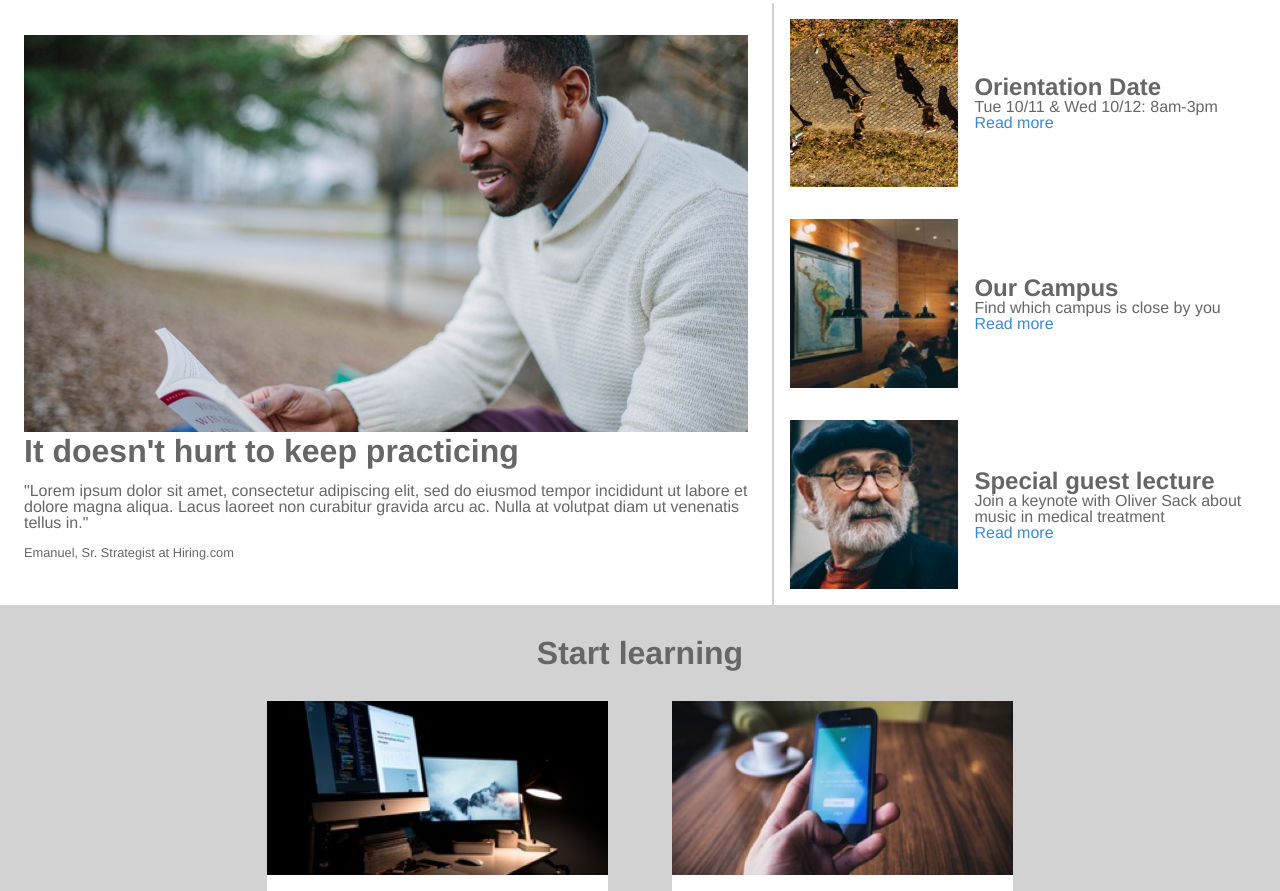
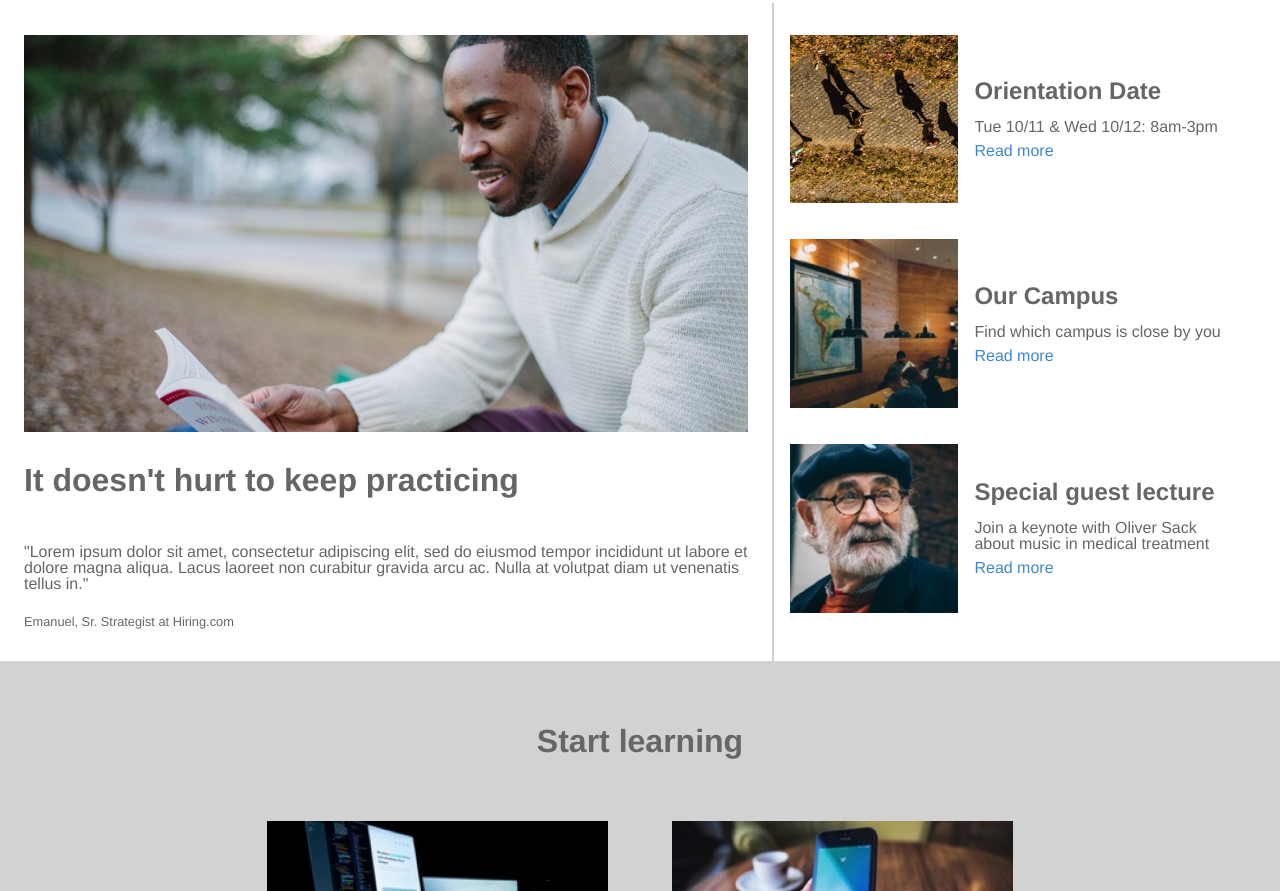
Before and after one commit to krdm1/colmar, a plain HTML site: page index.html in a window 1280 px wide. Shown: the part 696-1587 px from the top of the page. Drawn offline with Linux system fonts and the light colour scheme.

Commit message:
update flex format

```diff
--- a/index.html
+++ b/index.html
@@ -59,11 +59,13 @@
 
       <div class="flex-main desktop">
         <img src="./resources/images/information-main.jpg">
-        <h2>It doesn't hurt to keep practicing</h2>
-        <br>
-        <h4>"Lorem ipsum dolor sit amet, consectetur adipiscing elit, sed do eiusmod tempor incididunt ut labore et dolore magna aliqua. Lacus laoreet non curabitur gravida arcu ac. Nulla at volutpat diam ut venenatis tellus in."</h4>
-        <br>
-        <h5>Emanuel, Sr. Strategist at Hiring.com</h5>
+        <div class="flex-main-text">
+          <h2>It doesn't hurt to keep practicing</h2>
+          <br>
+          <h4>"Lorem ipsum dolor sit amet, consectetur adipiscing elit, sed do eiusmod tempor incididunt ut labore et dolore magna aliqua. Lacus laoreet non curabitur gravida arcu ac. Nulla at volutpat diam ut venenatis tellus in."</h4>
+          <br>
+          <h5>Emanuel, Sr. Strategist at Hiring.com</h5>
+        </div>
       </div>
 
       <div class="flex-sidebar">
--- a/resources/css/style.css
+++ b/resources/css/style.css
@@ -16,14 +16,17 @@ h1 {
 
 h2 {
   font-size: 2rem;
+  padding: 2rem 0;
 }
 
 h3 {
   font-size: 1.5rem;
+  padding-bottom: 1rem;
 }
 
 h4 {
   font-size: 1rem;
+  padding-bottom: 0.5rem;
 }
 
 h5 {
@@ -54,6 +57,8 @@ a {
 }
 
 .flex-main {
+  display: flex;
+  flex-direction: column;
   width: 60%;
   padding: 2rem 1.5rem 2rem 0;
   border-right: 2px solid #d2d2d2;
@@ -64,24 +69,23 @@ a {
   width: 100%;
 }
 
+.flex-main-text {
+
+}
+
 .flex-sidebar {
   display: flex;
   flex-direction: column;
   justify-content: space-between;
   width: 40%;
-  background-color: blue;
   align-self: stretch;
-  flex-basis:
-  flex-grow:
-  flex-shrink:
+  padding: 1rem 0 2rem 0;
 }
 
 .flex-bit {
   display: inline-flex;
   justify-content: flex-start;
   align-items: center;
-  background-color: white;
-  list-style-position: 1.5;
 }
 
 .flex-bit:hover {
@@ -93,9 +97,17 @@ a {
 }
 
 .flex-bit img {
-  padding: 1rem 1rem;
+  padding: 1rem 0 1rem 1rem;
   width: 35%;
   height: auto;
+}
+
+.flex-bit-text {
+  display: flex;
+  flex-direction: column;
+  justify-content: center;
+  width: 65%;
+  padding: 0 1rem 0 1rem;
 }
 
 .flex-bit-text a {
@@ -231,10 +243,6 @@ nav li:active {
   padding: 1rem 1rem 1.5rem 1rem;
 }
 
-.course-name {
-  line-height: 1.5;
-}
-
 .course-info h4 {
   padding: 0.5rem 0;
 
```
